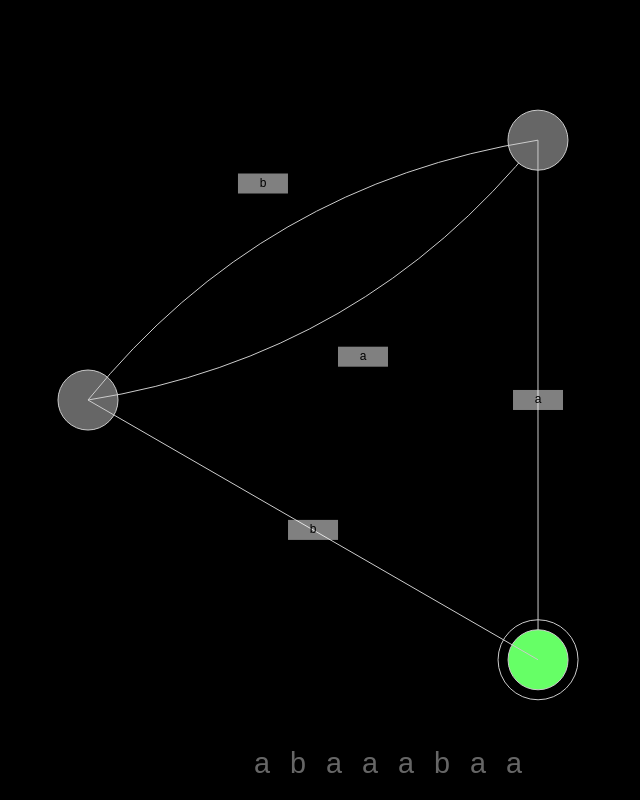
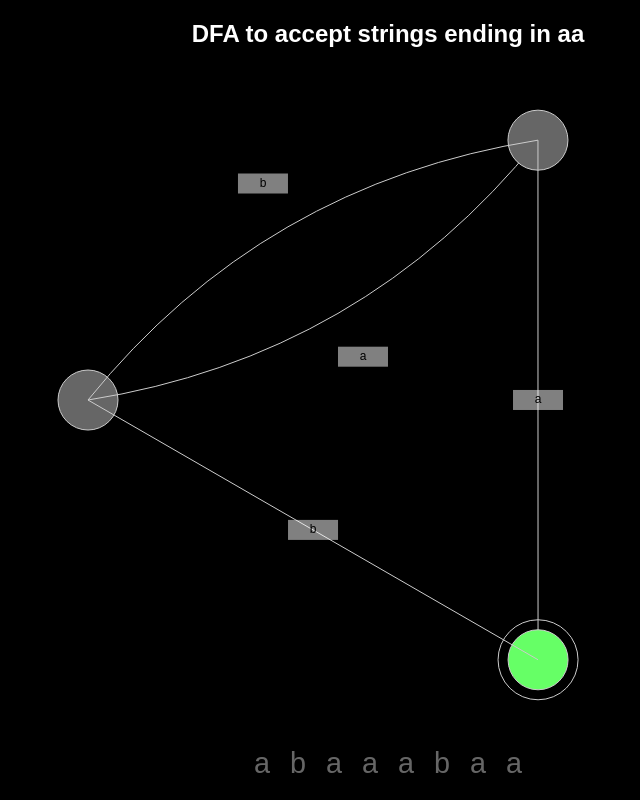
Before and after one commit to rubenwardy/finite_automaton_sim, a plain HTML site: page index.html in a window 1280 px wide. Shown: the whole page, without its empty margins (252-892 px from the left). Drawn offline with Linux system fonts and the light colour scheme.

Commit message:
Add title

```diff
--- a/index.html
+++ b/index.html
@@ -9,6 +9,7 @@
 			margin: 0;
 			padding: 0;
 			font-family: "Arial", sans-serif;
+			color: white;
 		}
 
 		#canvas {
@@ -42,11 +43,22 @@
 			display: inline-block;
 			padding: 10px;
 			font-size: 180%;
-			color: white;
 		}
 
 		#input .done {
 			color: #666;
+		}
+
+		#title {
+			margin: 0;
+			padding: 0;
+			position: fixed;
+			top: 20px;
+			left: 0;
+			right: 0;
+			text-align: center;
+			font-size: 150%;
+			display: block;
 		}
 	</style>
 	<script src="libs/jQuery.min.js"></script>
@@ -56,6 +68,7 @@
 	<script src="player.js"></script>
 </head>
 <body>
+	<h1 id="title">Loading...</h1>
 	<canvas id="canvas"></canvas>
 	<div id="bottom_container">
 		<ul id="input">
--- a/player.js
+++ b/player.js
@@ -5,6 +5,7 @@ function init() {
 	console.log("[Player] Init!");
 
 	game.input = ['a', 'b', 'a', 'a', 'a', 'b', 'a', 'a'];
+	game.title = "DFA to accept strings ending in aa";
 	game.m = new Machine({a: true, b: true});
 	game.m.connect(0, 1, "a");
 	game.m.connect(1, 2, "a");
@@ -26,6 +27,7 @@ function init() {
 }
 
 function start() {
+	$("#title").text(game.title);
 	var res = "";
 	for (var i = 0; i < game.input.length; i++) {
 		res += "<li>" + game.input[i] + "</li>";
```
